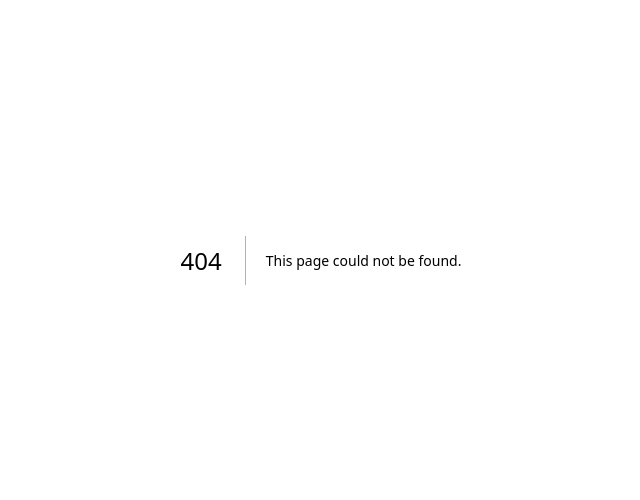
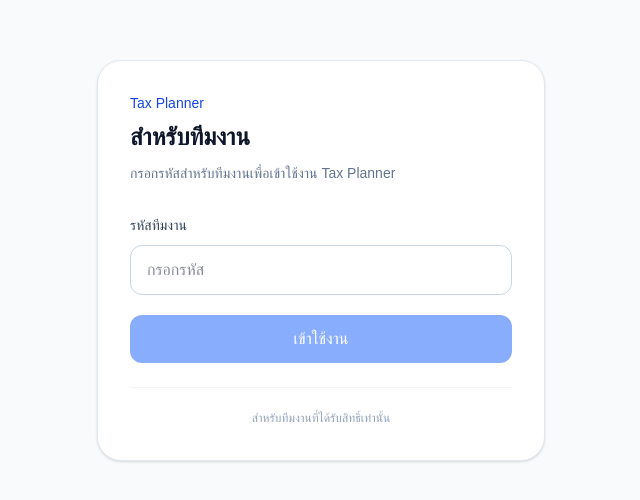
Before and after one commit to vidyaheng/taxplanner, a Next.js app: page /team in a window 1280 px wide. Before the commit this address had no page. Shown: the part 140-640 px from the top of the page, without its empty margins (319-959 px from the left). Built offline with nearby package versions, Linux system fonts and the light colour scheme.

Commit message:
เพื่อ ช่องทางทีมงาน

```diff
--- /dev/null
+++ b/src/app/api/team-access/route.ts
@@ -0,0 +1,68 @@
+import { createHash } from "crypto";
+import { NextResponse } from "next/server";
+
+const COOKIE_NAME = "tax_planner_team_access";
+
+function getTeamAccessCodes() {
+  return (process.env.TEAM_ACCESS_CODES ?? "")
+    .split(",")
+    .map((code) => code.trim())
+    .filter(Boolean);
+}
+
+function createTeamToken(accessCode: string) {
+  return createHash("sha256")
+    .update(`tax-planner-team:${accessCode}`)
+    .digest("hex");
+}
+
+export async function POST(request: Request) {
+  const teamAccessCodes = getTeamAccessCodes();
+
+  if (teamAccessCodes.length === 0) {
+    return NextResponse.json(
+      {
+        success: false,
+        message: "ยังไม่ได้ตั้งค่ารหัสสำหรับทีมงาน",
+      },
+      {
+        status: 500,
+      }
+    );
+  }
+
+  const body = await request.json();
+
+  const code =
+    typeof body.code === "string"
+      ? body.code.trim()
+      : "";
+
+  if (!teamAccessCodes.includes(code)) {
+    return NextResponse.json(
+      {
+        success: false,
+        message: "รหัสไม่ถูกต้อง",
+      },
+      {
+        status: 401,
+      }
+    );
+  }
+
+  const response = NextResponse.json({
+    success: true,
+  });
+
+  response.cookies.set({
+    name: COOKIE_NAME,
+    value: createTeamToken(code),
+    httpOnly: true,
+    secure: process.env.NODE_ENV === "production",
+    sameSite: "lax",
+    path: "/",
+    maxAge: 60 * 60 * 24 * 365,
+  });
+
+  return response;
+}
--- a/src/app/page.tsx
+++ b/src/app/page.tsx
@@ -59,6 +59,21 @@ export default function Home() {
                   </div>
                 )}
               </div>
+
+              <div className="mt-3">
+                <Link
+                  href="/team"
+                  className="text-sm font-medium text-slate-500 transition hover:text-blue-700"
+                >
+                  สำหรับทีมงาน →
+                </Link>
+              </div>
+
+              <p className="mt-4 text-sm text-slate-400">
+                {EVENT_CONFIG.active
+                  ? `เปิดให้ทดลองใช้งานถึงวันที่ ${EVENT_CONFIG.expires}`
+                  : "ขอบคุณที่เข้าร่วมกิจกรรม"}
+              </p>
             </div>
 
             <div className="rounded-3xl border border-slate-200 bg-white p-7 shadow-sm">
--- a/src/app/planning/layout.tsx
+++ b/src/app/planning/layout.tsx
@@ -1,16 +1,69 @@
+import { createHash } from "crypto";
 import type { ReactNode } from "react";
+import { cookies } from "next/headers";
 import { redirect } from "next/navigation";
 
 import { EVENT_CONFIG } from "@/config/event";
 
-export default function PlanningLayout({
+const COOKIE_NAME =
+  "tax_planner_team_access";
+
+function getTeamAccessCodes() {
+  return (process.env.TEAM_ACCESS_CODES ?? "")
+    .split(",")
+    .map((code) => code.trim())
+    .filter(Boolean);
+}
+
+function createTeamToken(
+  accessCode: string
+) {
+  return createHash("sha256")
+    .update(
+      `tax-planner-team:${accessCode}`
+    )
+    .digest("hex");
+}
+
+export default async function PlanningLayout({
   children,
 }: {
   children: ReactNode;
 }) {
-  if (!EVENT_CONFIG.active) {
+  // ช่วงที่กิจกรรมยังเปิดอยู่
+  // ผู้เข้าร่วมสัมมนาเข้าได้ตามปกติ
+  if (EVENT_CONFIG.active) {
+    return children;
+  }
+
+  // ถ้ากิจกรรมปิดแล้ว
+  // ตรวจว่านี่คือทีมงานที่เคยกรอกรหัสถูกต้องหรือไม่
+  const teamAccessCodes =
+    getTeamAccessCodes();
+
+  const cookieStore = await cookies();
+
+  const teamCookie =
+    cookieStore.get(
+      COOKIE_NAME
+    )?.value;
+
+  const validTeamTokens =
+    teamAccessCodes.map(
+      createTeamToken
+    );
+
+  const hasTeamAccess =
+    Boolean(teamCookie) &&
+    validTeamTokens.includes(
+      teamCookie!
+    );
+
+  // ไม่ใช่ทีมงาน → กลับหน้าแรก
+  if (!hasTeamAccess) {
     redirect("/");
   }
 
+  // ทีมงาน → เข้า Planner ได้
   return children;
 }
--- /dev/null
+++ b/src/app/team/page.tsx
@@ -0,0 +1,126 @@
+"use client";
+
+import {
+  FormEvent,
+  useState,
+} from "react";
+import { useRouter } from "next/navigation";
+
+export default function TeamAccessPage() {
+  const router = useRouter();
+
+  const [code, setCode] = useState("");
+  const [error, setError] = useState("");
+  const [isSubmitting, setIsSubmitting] =
+    useState(false);
+
+  async function handleSubmit(
+    event: FormEvent<HTMLFormElement>
+  ) {
+    event.preventDefault();
+
+    setError("");
+    setIsSubmitting(true);
+
+    try {
+      const response = await fetch(
+        "/api/team-access",
+        {
+          method: "POST",
+          headers: {
+            "Content-Type":
+              "application/json",
+          },
+          body: JSON.stringify({
+            code,
+          }),
+        }
+      );
+
+      const result = await response.json();
+
+      if (!response.ok) {
+        setError(
+          result.message ??
+            "ไม่สามารถเข้าใช้งานได้"
+        );
+        return;
+      }
+
+      router.push("/planning/income");
+      router.refresh();
+    } catch {
+      setError(
+        "เกิดข้อผิดพลาด กรุณาลองใหม่อีกครั้ง"
+      );
+    } finally {
+      setIsSubmitting(false);
+    }
+  }
+
+  return (
+    <main className="flex min-h-screen items-center justify-center bg-slate-50 px-6 py-10">
+      <div className="w-full max-w-md rounded-3xl border border-slate-200 bg-white p-6 shadow-sm sm:p-8">
+        <div className="text-sm font-medium text-blue-700">
+          Tax Planner
+        </div>
+
+        <h1 className="mt-2 text-2xl font-semibold text-slate-900">
+          สำหรับทีมงาน
+        </h1>
+
+        <p className="mt-2 text-sm leading-6 text-slate-500">
+          กรอกรหัสสำหรับทีมงานเพื่อเข้าใช้งาน
+          Tax Planner
+        </p>
+
+        <form
+          onSubmit={handleSubmit}
+          className="mt-7"
+        >
+          <label
+            htmlFor="team-code"
+            className="text-sm font-medium text-slate-700"
+          >
+            รหัสทีมงาน
+          </label>
+
+          <input
+            id="team-code"
+            type="password"
+            value={code}
+            onChange={(event) =>
+              setCode(event.target.value)
+            }
+            autoComplete="current-password"
+            placeholder="กรอกรหัส"
+            className="mt-2 w-full rounded-xl border border-slate-300 bg-white px-4 py-3 text-base text-slate-900 outline-none transition focus:border-blue-500 focus:ring-2 focus:ring-blue-100"
+          />
+
+          {error && (
+            <div className="mt-3 rounded-xl bg-red-50 px-4 py-3 text-sm text-red-700">
+              {error}
+            </div>
+          )}
+
+          <button
+            type="submit"
+            disabled={
+              isSubmitting ||
+              code.trim().length === 0
+            }
+            className="mt-5 flex min-h-12 w-full items-center justify-center rounded-xl bg-blue-600 px-5 font-semibold text-white transition hover:bg-blue-700 disabled:cursor-not-allowed disabled:opacity-50"
+          >
+            {isSubmitting
+              ? "กำลังตรวจสอบ..."
+              : "เข้าใช้งาน"}
+          </button>
+        </form>
+
+        <div className="mt-6 border-t border-slate-100 pt-5 text-center text-xs leading-5 text-slate-400">
+          สำหรับทีมงานที่ได้รับสิทธิ์เท่านั้น
+        </div>
+      </div>
+    </main>
+  );
+}
--- a/src/config/event.ts
+++ b/src/config/event.ts
@@ -1,5 +1,5 @@
 export const EVENT_CONFIG = {
   company: "บริษัท เหล็กแผ่นรีดเย็นไทย จำกัด(มหาชน)",
   expires: "4 กันยายน 2569",
-  active: true,
+  active: false,
 };
```
